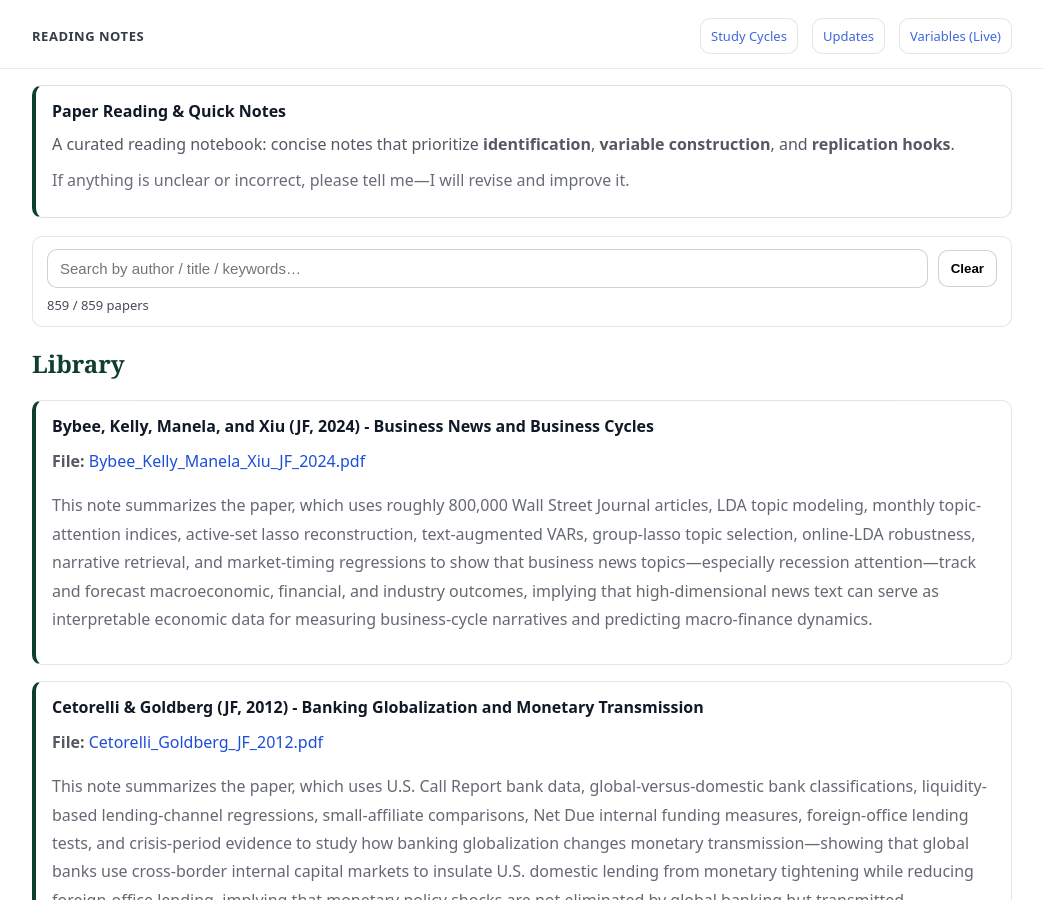
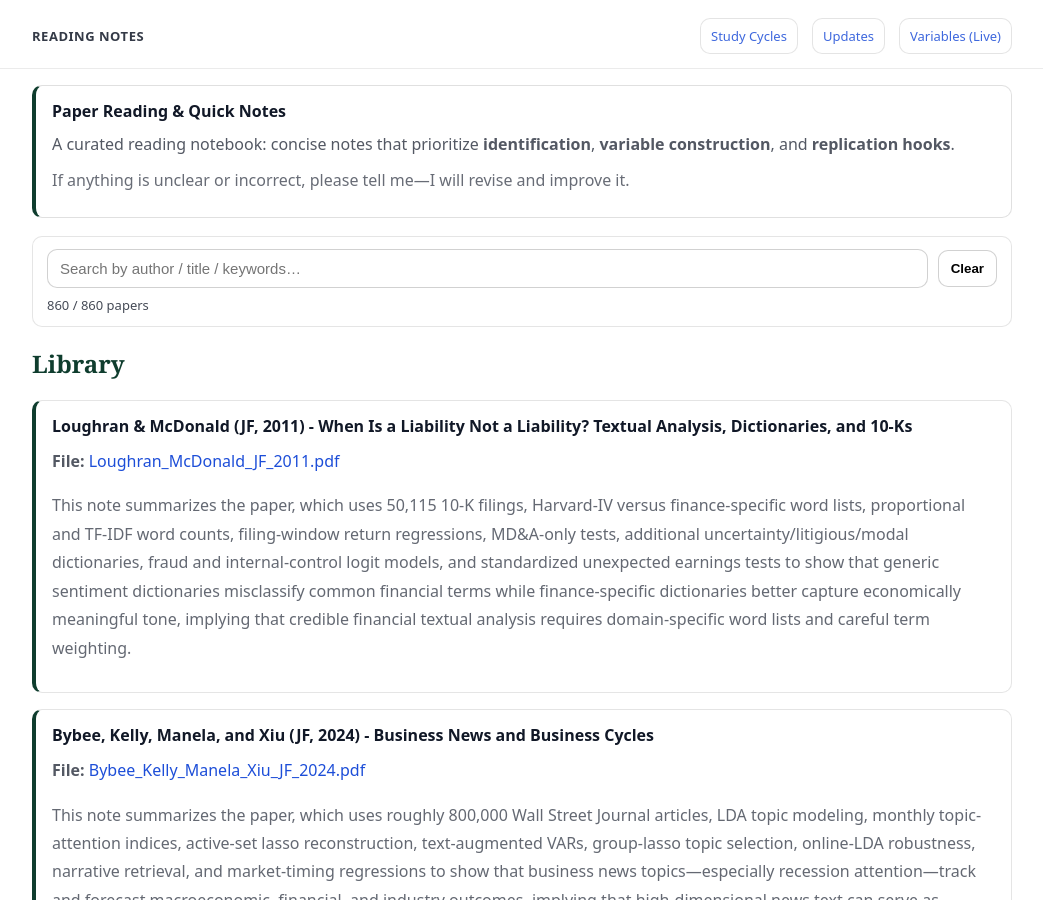
Before and after one commit to yaxinzn/study-archive, a Jekyll site: the page built from reading/index.md, in a window 1280 px wide and 900 px high. Shown: the whole window, without its empty margins (118-1161 px from the left). Built offline with Jekyll 4.4.1, drawn with Linux system fonts in a browser that asks for light colours.

Commit message:
Reading: add/update Loughran_McDonald_JF_2011.pdf

```diff
--- a/_data/reading.yml
+++ b/_data/reading.yml
@@ -1,3 +1,7 @@
+- title: "Loughran & McDonald (JF, 2011) - When Is a Liability Not a Liability? Textual Analysis, Dictionaries, and 10-Ks"
+  file: "Loughran_McDonald_JF_2011.pdf"
+  desc: "This note summarizes the paper, which uses 50,115 10-K filings, Harvard-IV versus finance-specific word lists, proportional and TF-IDF word counts, filing-window return regressions, MD&A-only tests, additional uncertainty/litigious/modal dictionaries, fraud and internal-control logit models, and standardized unexpected earnings tests to show that generic sentiment dictionaries misclassify common financial terms while finance-specific dictionaries better capture economically meaningful tone, implying that credible financial textual analysis requires domain-specific word lists and careful term weighting."
+
 - title: "Bybee, Kelly, Manela, and Xiu (JF, 2024) - Business News and Business Cycles"
   file: "Bybee_Kelly_Manela_Xiu_JF_2024.pdf"
   desc: "This note summarizes the paper, which uses roughly 800,000 Wall Street Journal articles, LDA topic modeling, monthly topic-attention indices, active-set lasso reconstruction, text-augmented VARs, group-lasso topic selection, online-LDA robustness, narrative retrieval, and market-timing regressions to show that business news topics—especially recession attention—track and forecast macroeconomic, financial, and industry outcomes, implying that high-dimensional news text can serve as interpretable economic data for measuring business-cycle narratives and predicting macro-finance dynamics."
```
Also changed, not shown: 1 other file.
